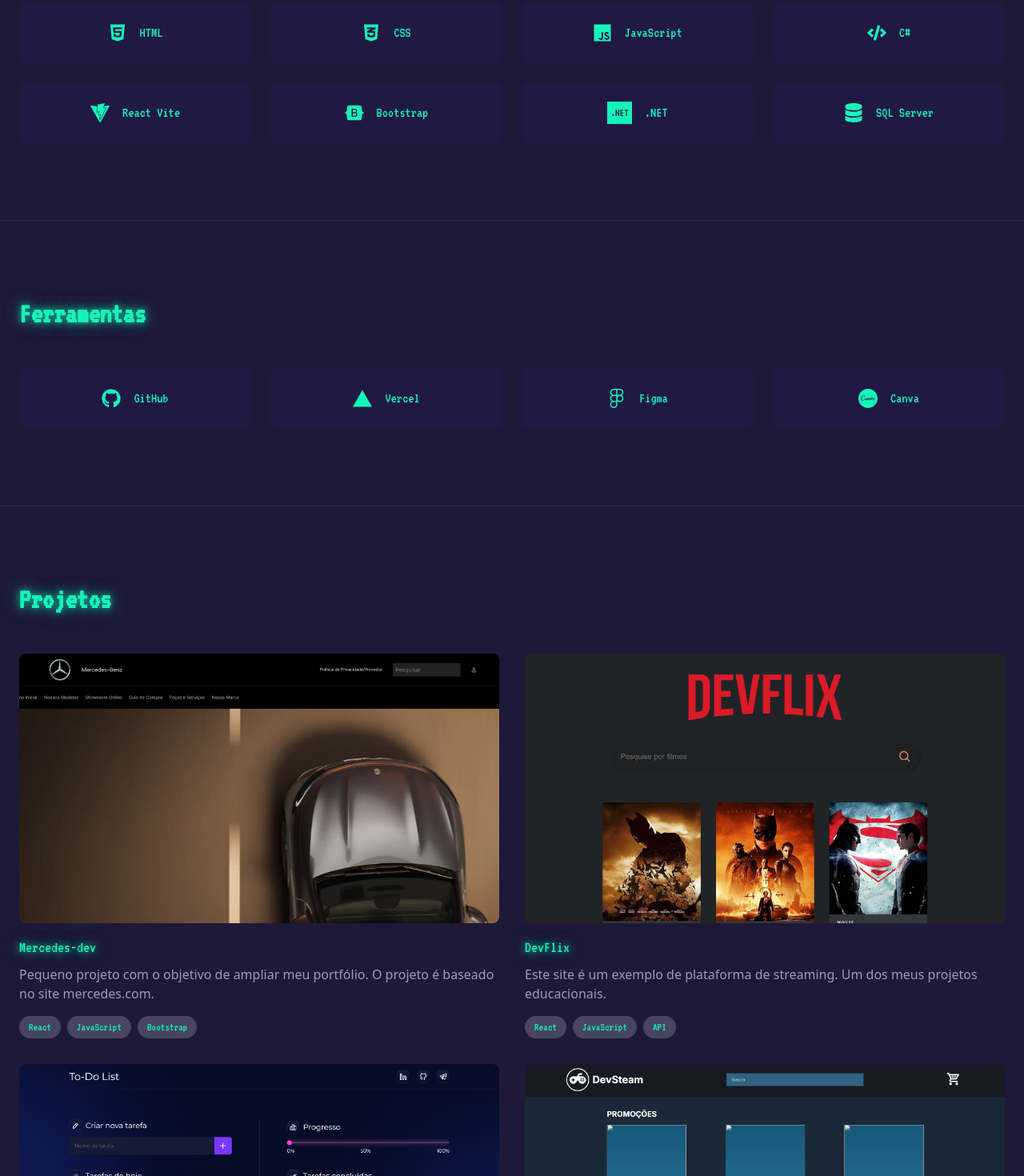
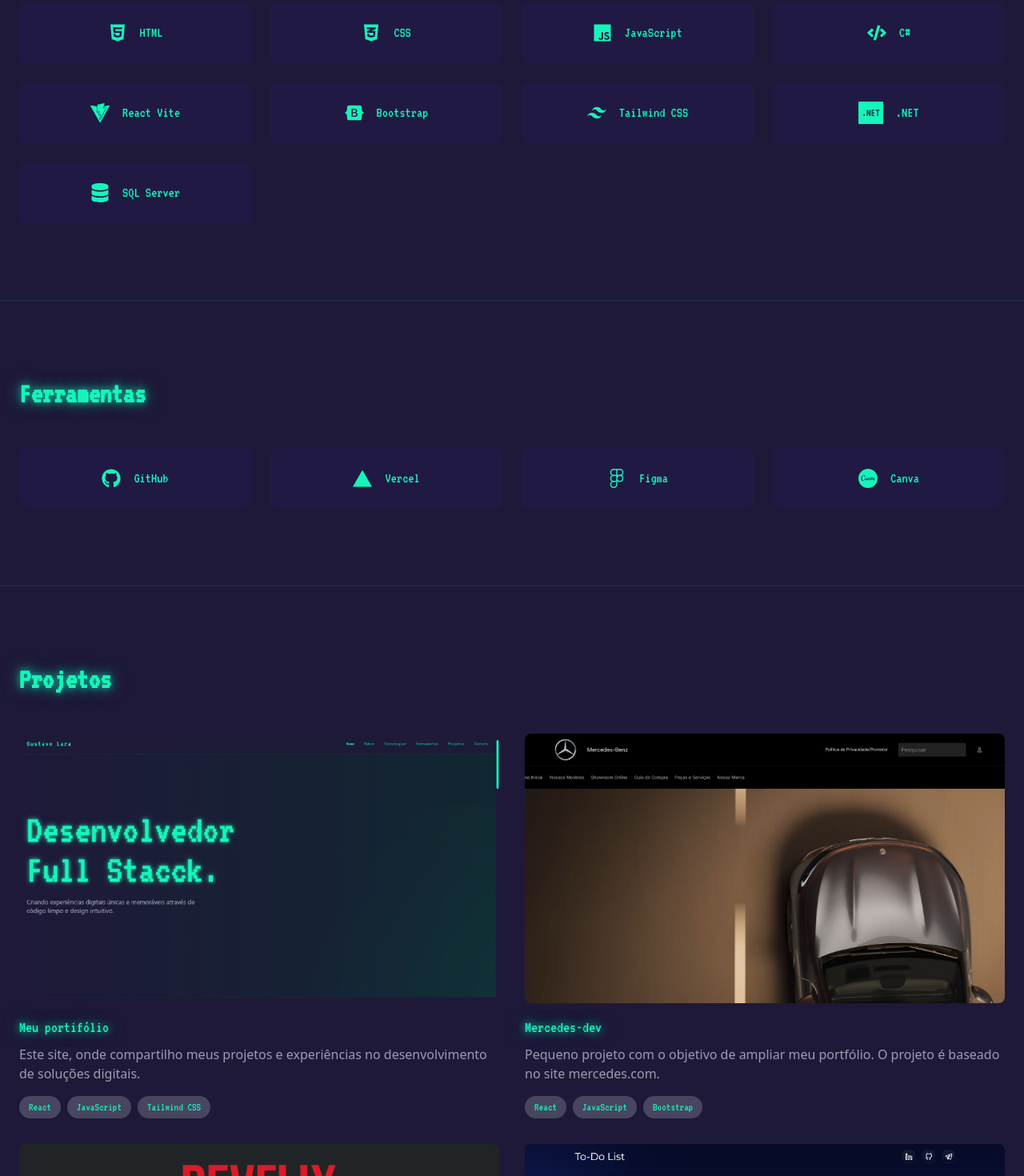
Before and after one commit to gustavo-lara/portifolio, a React (Vite) app: page / in a window 1280 px wide. Shown: the part 1640-3110 px from the top of the page at 80% size. Built offline with nearby package versions, Linux system fonts and the light colour scheme.

Commit message:
Add projetos

```diff
--- a/src/App.jsx
+++ b/src/App.jsx
@@ -3,7 +3,7 @@
 import { Link } from 'react-scroll';
 import { motion } from 'framer-motion';
 import { FaHtml5, FaCss3Alt, FaJs, FaReact, FaBootstrap, FaGithub } from "react-icons/fa";
-import { SiDotnet, SiMysql, SiVite, SiFigma, SiCanva, SiVercel } from "react-icons/si";
+import { SiTailwindcss, SiVite, SiFigma, SiCanva, SiVercel } from "react-icons/si";
 import { FaDatabase } from "react-icons/fa";
 import { FaCode } from "react-icons/fa";
 import "./App.css"
@@ -13,6 +13,7 @@
 import devlist from "./img/devlist.png"
 import devsteam from "./img/devsteam.png"
 import reactlinks from "./img/reactlinks.png"
+import gustavo from "./img/gustavo.png"
 
 const App = () => {
   const [isMenuOpen, setIsMenuOpen] = useState(false);
@@ -241,6 +242,7 @@
                 { name: "C#", icon: <FaCode /> },
                 { name: "React Vite", icon: <SiVite /> },
                 { name: "Bootstrap", icon: <FaBootstrap /> },
+                { name: "Tailwind CSS", icon: <SiTailwindcss /> },
                 {
                   name: ".NET",
                   icon: (
@@ -328,6 +330,13 @@
             </motion.h2>
             <div className="grid md:grid-cols-2 gap-8">
               {[
+                {
+                  title: "Meu portifólio",
+                  desc: "Este site, onde compartilho meus projetos e experiências no desenvolvimento de soluções digitais.",
+                  tech: ["React", "JavaScript", "Tailwind CSS"],
+                  url: "https://gustavo-lara.vercel.app/",
+                  image: gustavo
+                },
                 {
                   title: "Mercedes-dev",
                   desc: "Pequeno projeto com o objetivo de ampliar meu portfólio. O projeto é baseado no site mercedes.com.",
```
Also changed, not shown: src/img/gustavo.png (added).
